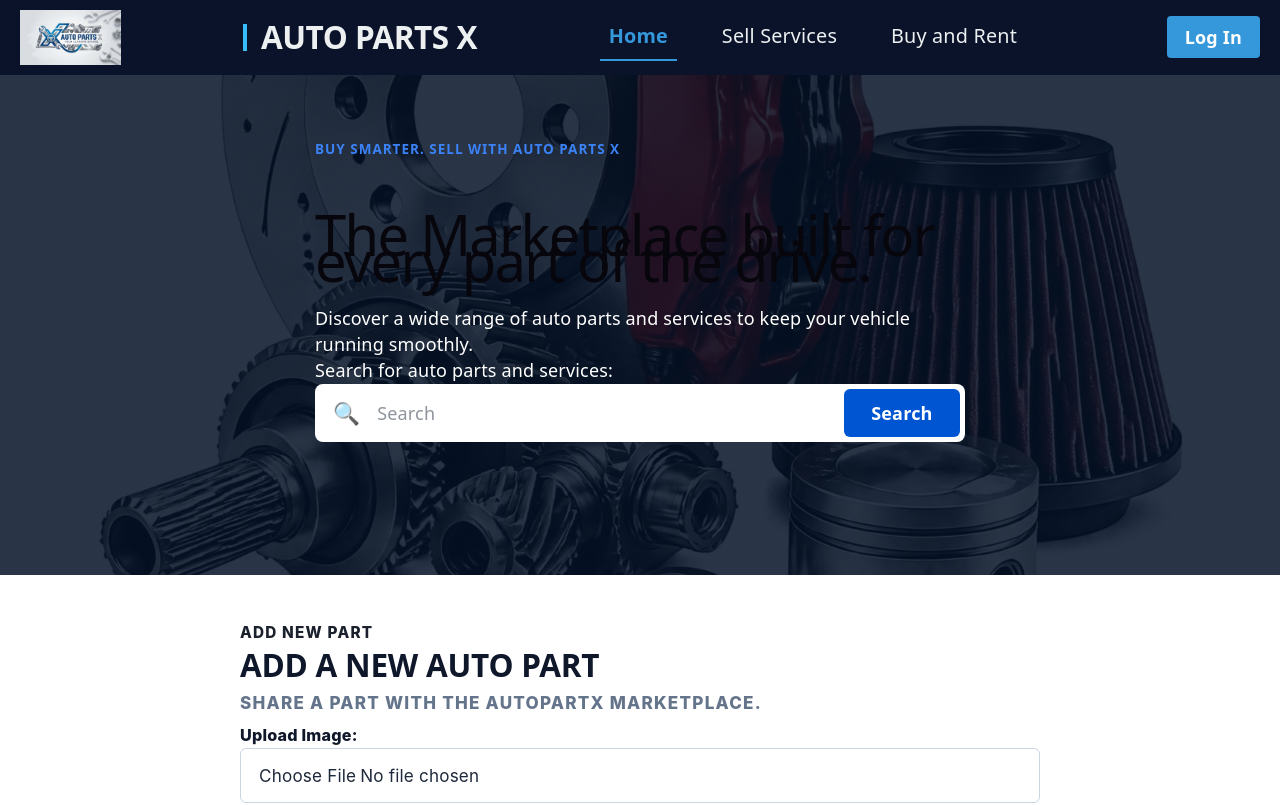
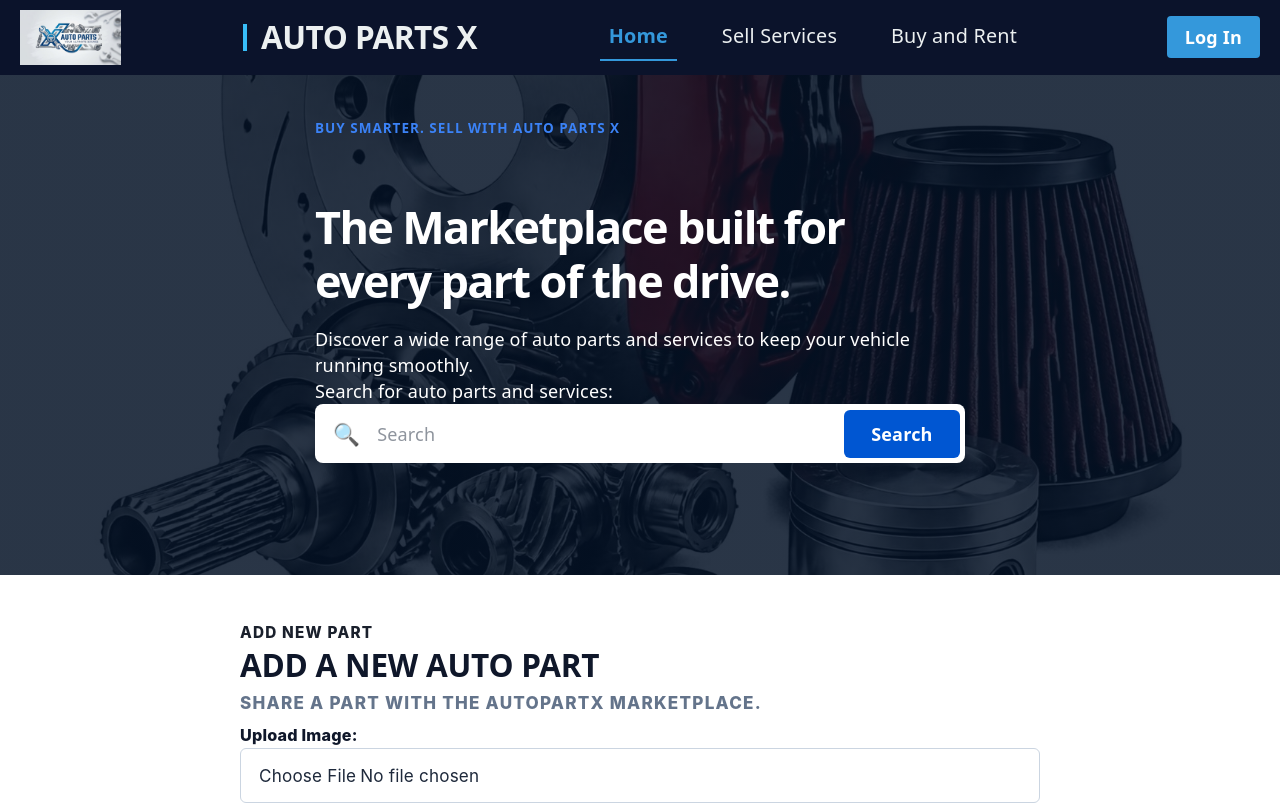
Before and after one commit to Michaelo233/AutoParts-X, a React (Vite) app: page / in a window 1280 px wide. Shown: the top 805 px of the page. Built offline with nearby package versions, Linux system fonts and the light colour scheme.

Commit message:
feat: added thge color to Herohome.

```diff
--- a/src/component/KailineComponents/dashboard/Hero/HeroSection.module.css
+++ b/src/component/KailineComponents/dashboard/Hero/HeroSection.module.css
@@ -24,6 +24,14 @@
     display: flex;
     flex-direction: column;
     align-items: flex-start;
+}
+
+.heroTitle {
+    font-size: 2.5rem;
+    color: #ffffff;
+    font-weight: 700;
+    margin-bottom: 1rem;
+    line-height: 1.2;
 }
 
 .subheadingContainer {
```
